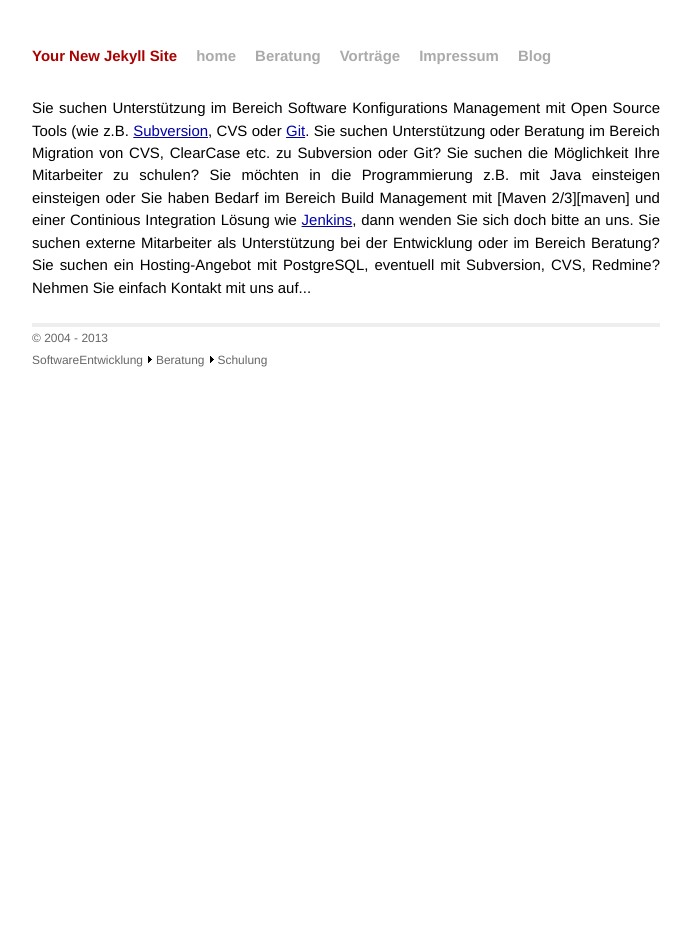
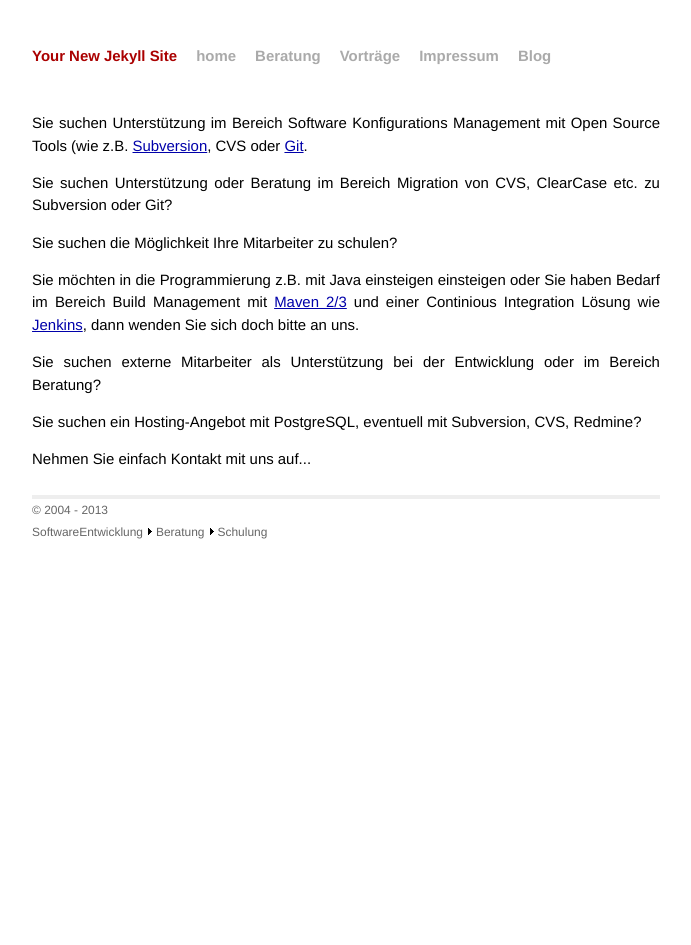
Before and after one commit to khmarbaise/site, a Jekyll site: the page built from index.html, in a window 1280 px wide. Shown: the whole page, without its empty margins (294-985 px from the left). Built offline with Jekyll 4.4.1, drawn with Linux system fonts in a browser that asks for light colours.

Commit message:
- Introduced head/footer includes.

```diff
--- /dev/null
+++ b/_includes/footer.html
@@ -0,0 +1,11 @@
+            <div class="footer">
+              <div class="contact">
+			&copy; 2004 - 2013<br//>
+SoftwareEntwicklung<img src="/images/arrows.gif" border="0" style="margin-left: 2px; margin-right: 3px;" alt="" //>Beratung<img src="/images/arrows.gif" border="0" style="margin-left: 2px; margin-right: 3px;" alt="" //>Schulung
+              </div>
+            </div>
+          </div>
+        </div> <!-- /container -->
+
+    </body>
+</html>
--- /dev/null
+++ b/_includes/head.html
@@ -0,0 +1,15 @@
+<!DOCTYPE html>
+<html>
+    <head>
+        <meta charset="utf-8">
+        <meta http-equiv="X-UA-Compatible" content="IE=edge,chrome=1">
+        <title>{{ page.title }}</title>
+        <meta name="viewport" content="width=device-width">
+
+        <!-- syntax highlighting CSS -->
+        <link rel="stylesheet" href="/css/syntax.css">
+
+        <!-- Custom CSS -->
+        <link rel="stylesheet" href="/css/main.css">
+
+    </head>
--- a/_layouts/default.html
+++ b/_layouts/default.html
@@ -1,18 +1,4 @@
-<!DOCTYPE html>
-<html>
-    <head>
-        <meta charset="utf-8">
-        <meta http-equiv="X-UA-Compatible" content="IE=edge,chrome=1">
-        <title>{{ page.title }}</title>
-        <meta name="viewport" content="width=device-width">
-
-        <!-- syntax highlighting CSS -->
-        <link rel="stylesheet" href="/css/syntax.css">
-
-        <!-- Custom CSS -->
-        <link rel="stylesheet" href="/css/main.css">
-
-    </head>
+{% include head.html %}
     <body>
 
         <div class="container">
@@ -28,14 +14,4 @@
 
                 {{ content }}
 
-            <div class="footer">
-              <div class="contact">
-			&copy; 2004 - 2013<br//>
-SoftwareEntwicklung<img src="/images/arrows.gif" border="0" style="margin-left: 2px; margin-right: 3px;" alt="" //>Beratung<img src="/images/arrows.gif" border="0" style="margin-left: 2px; margin-right: 3px;" alt="" //>Schulung
-              </div>
-            </div>
-          </div>
-        </div> <!-- /container -->
-
-    </body>
-</html>
+{% include footer.html %}
--- a/index.html
+++ b/index.html
@@ -3,19 +3,19 @@ layout: default
 title: Your New Jekyll Site
 ---
 
-Sie suchen Unterstützung im Bereich Software Konfigurations Management mit Open Source Tools (wie z.B.
-<a href="http://subversion.apache.org">Subversion</a>, CVS oder <a href="http://git-scm.com">Git</a>.
+<p>Sie suchen Unterstützung im Bereich Software Konfigurations Management mit Open Source Tools (wie z.B.
+<a href="http://subversion.apache.org">Subversion</a>, CVS oder <a href="http://git-scm.com">Git</a>.</p>
 
-Sie suchen Unterstützung oder Beratung im Bereich Migration von CVS, ClearCase etc. zu Subversion oder Git?
+<p>Sie suchen Unterstützung oder Beratung im Bereich Migration von CVS, ClearCase etc. zu Subversion oder Git?</p>
 
-Sie suchen die Möglichkeit Ihre Mitarbeiter zu schulen?
+<p>Sie suchen die Möglichkeit Ihre Mitarbeiter zu schulen?</p>
 
-Sie möchten in die Programmierung z.B. mit Java einsteigen einsteigen oder Sie haben Bedarf
-im Bereich Build Management mit [Maven 2/3][maven] und einer Continious Integration Lösung wie
-<a href="http://jenkins-ci.org">Jenkins</a>, dann wenden Sie sich doch bitte an uns.
+<p>Sie möchten in die Programmierung z.B. mit Java einsteigen einsteigen oder Sie haben Bedarf
+im Bereich Build Management mit <a href="http://maven.apache.org">Maven 2/3</a> und einer Continious Integration Lösung wie
+<a href="http://jenkins-ci.org">Jenkins</a>, dann wenden Sie sich doch bitte an uns.</p>
 
-Sie suchen externe Mitarbeiter als Unterstützung bei der Entwicklung oder im Bereich Beratung?
+<p>Sie suchen externe Mitarbeiter als Unterstützung bei der Entwicklung oder im Bereich Beratung?</p>
 
-Sie suchen ein Hosting-Angebot mit PostgreSQL, eventuell mit Subversion, CVS, Redmine?
+<p>Sie suchen ein Hosting-Angebot mit PostgreSQL, eventuell mit Subversion, CVS, Redmine?</p>
 
-Nehmen Sie einfach Kontakt mit uns auf...
+<p>Nehmen Sie einfach Kontakt mit uns auf...</p>
```
